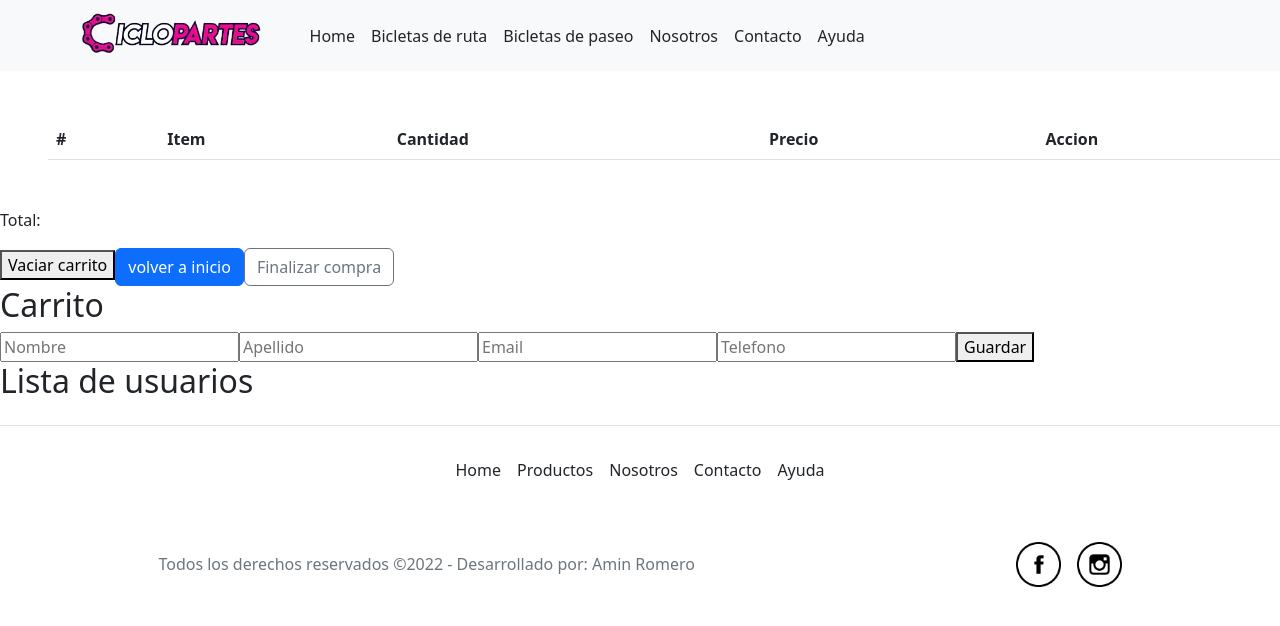
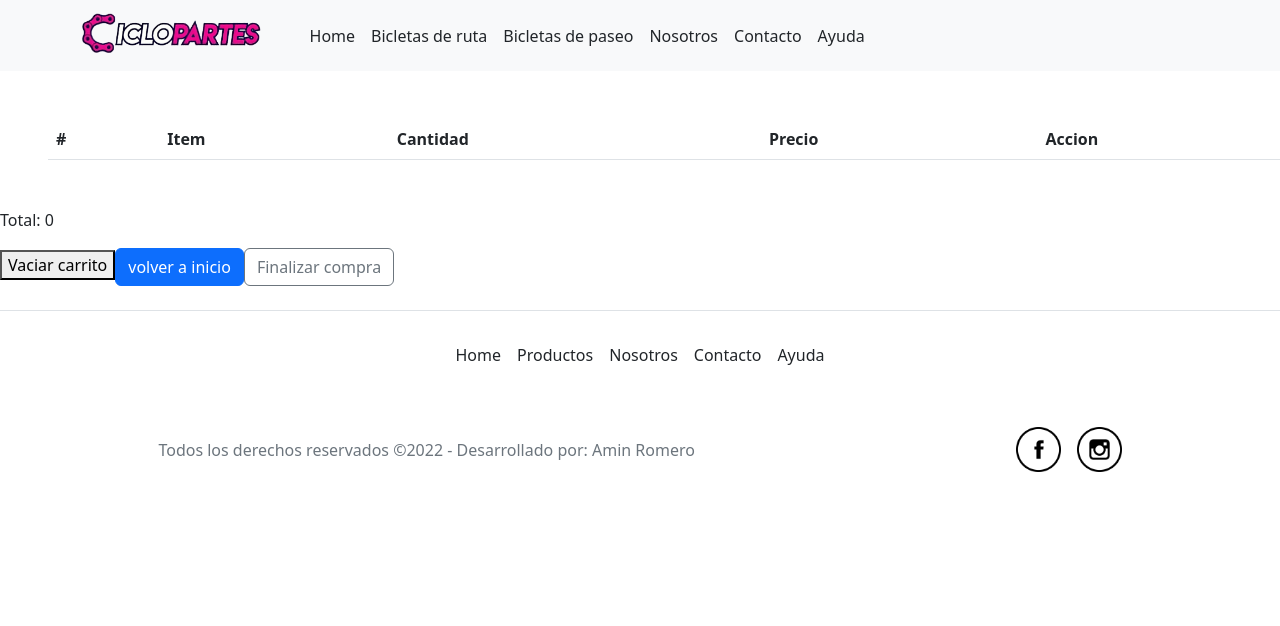
Before and after one commit to aminromero3/Ciclopartes-RomeroAdami, a React (Create React App) app: page /cart in a window 1280 px wide. Shown: the top 626 px of the page. Built offline with nearby package versions, Linux system fonts and the light colour scheme.

Commit message:
Agregue checkout

```diff
--- a/src/components/Cart.js
+++ b/src/components/Cart.js
@@ -1,74 +1,10 @@
 import React from 'react'
 import { Link } from 'react-router-dom';
-import { useState } from "react"
 import { useCarrito } from "./CartContext"
-import Page from "./Page"
-import { db } from "./firebase"
-import { collection, addDoc , serverTimestamp } from "firebase/firestore"
-import List from "./List";
-
 
 function Cart() {
 
-  const [nombre, setNombre] = useState("");
-  const [apellido, setApellido] = useState("");
-  const [usuarios, setUsuarios] = useState([]);
-  const [email, setEmail] = useState("");
-  const [telefono, setTelefono] = useState("");
-
-  const {carrito, total, vaciarCarrito, eliminarProducto, precioTotal} = useCarrito();
-
-  console.log(carrito);
-  const nombreCompleto = `${nombre} ${apellido}`;
-
-  const handleChangeNombre = (e) => {
-    e.preventDefault()
-    const input = e.target
-    const value = input.value
-    setNombre(value)
-  }
-
-  const handleChangeApellido = (e) => {
-    const input = e.target
-    const value = input.value
-    setApellido(value)
-  }
-
-  const handleChangeEmail = (e) => {
-    const input = e.target
-    const value = input.value
-    setEmail(value)
-  }
-
-  const handleChangeTelefono = (e) => {
-    const input = e.target
-    const value = input.value
-    setTelefono(value)
-  }
-
-  const handleConfirm = () => {
-    const orden= {
-      items: carrito,
-      total : 300,
-      buyer : {
-        name : nombreCompleto,
-        phone : telefono,
-        email : email,
-      },
-      date : serverTimestamp()
-    }
-
-    const ordersCollection = collection(db, "orders")
-    const consulta = addDoc(ordersCollection, orden)
-
-    consulta
-      .then((res)=>{
-        console.log(res);
-      })
-      .catch(error => {
-        console.log(error)
-      })
-  }
+  const {carrito, vaciarCarrito, eliminarProducto, precioTotal} = useCarrito();
 
   return (
     <div>
@@ -86,7 +22,7 @@ function Cart() {
           return (
             <tbody key={item} id="bodyTabla">
               <tr>
-                  <th scope="row">#</th>
+                  <th scope="row"></th>
                   <td>{item.title}</td>
                   <td>{item.cantidad}</td>
                   <td>{item.price * item.cantidad}</td>
@@ -100,21 +36,8 @@ function Cart() {
         <p>Total: {precioTotal()}</p>
         <button onClick={vaciarCarrito}>Vaciar carrito</button>
         <Link to={'/'} className="btn btn-primary">volver a inicio</Link>
-        <button className="btn btn-outline-secondary" >Finalizar compra</button>
+        <Link to={'/login'} className="btn btn-outline-secondary" >Finalizar compra</Link>
 
-
-        <Page titulo="Carrito" subtitulo="Compra y vende">
-
-            <input type="text" placeholder="Nombre" onChange={handleChangeNombre} value={nombre} />
-            <input type="text" placeholder="Apellido" onChange={handleChangeApellido} value={apellido} />
-            <input type="text" placeholder="Email" onChange={handleChangeEmail} value={email} />
-            <input type="text" placeholder="Telefono" onChange={handleChangeTelefono} value={telefono} />
-
-            <button onClick={handleConfirm}>Guardar</button>
-
-            <List usuarios={usuarios} />
-
-        </Page>
       </div>
     )
 
--- a/src/components/CartContext.js
+++ b/src/components/CartContext.js
@@ -1,5 +1,7 @@
 import React from "react";
 import { createContext, useContext, useState } from "react";
+import { db } from "./firebase"
+import { collection, addDoc , serverTimestamp } from "firebase/firestore";
 
 export const contexto = createContext();
 
@@ -10,10 +12,68 @@ export const useCarrito = () => {
 }
 
 const CustomProvider = (props) => {
+    const [nombre, setNombre] = useState("");
+    const [apellido, setApellido] = useState("");
+    const nombreCompleto = `${nombre} ${apellido}`;
 
+    const [email, setEmail] = useState("");
+    const [telefono, setTelefono] = useState("");
     const [cantidad, setCantidad] = useState(0);
     const [carrito, setCarrito] = useState([]);
-    const [total, setTotal] = useState(0);
+
+
+    const handleChangeNombre = (e) => {
+        e.preventDefault()
+        const input = e.target
+        const value = input.value
+        setNombre(value)
+    }
+
+    const handleChangeApellido = (e) => {
+        const input = e.target
+        const value = input.value
+        setApellido(value)
+    }
+
+    const handleChangeEmail = (e) => {
+        const input = e.target
+        const value = input.value
+        setEmail(value)
+    }
+
+    const handleChangeTelefono = (e) => {
+        const input = e.target
+        const value = input.value
+        setTelefono(value)
+    }
+
+    const handleConfirm = () => {
+        const orden= {
+            items: carrito,
+            total : precioTotal(),
+            buyer : {
+                name : nombreCompleto,
+                phone : telefono,
+                email : email,
+            },
+            date : serverTimestamp()
+        }
+
+        const ordersCollection = collection(db, "orders")
+        const consulta = addDoc(ordersCollection, orden)
+
+        consulta
+            .then((res)=>{
+            console.log(res);
+            })
+            .catch(error => {
+            console.log(error)
+            })
+    }
+
+    // /////////////////////////////////
+    // ************ CARRITO ************
+    // /////////////////////////////////
 
     const isInCart = (id) => {
         return carrito.some((item) => item.id === id);
@@ -29,8 +89,10 @@ const CustomProvider = (props) => {
                 }
             });
             setCarrito(newCarrito);
+            setCantidad(cantidad + producto.cantidad);
         }else{
             setCarrito([...carrito, producto]);
+            setCantidad(cantidad + producto.cantidad);
         }
     }
 
@@ -44,9 +106,7 @@ const CustomProvider = (props) => {
     }
 
     const precioTotal = () => {
-        console.log(carrito.map((item) => {
-            return {total: item.precio * item.cantidad}
-        }))
+        return carrito.reduce((acc, item) => acc += item.cantidad * item.price, 0)
     }
 
     const valorDelContexto = {
@@ -56,8 +116,12 @@ const CustomProvider = (props) => {
         eliminarProducto,
         vaciarCarrito,
         precioTotal,
+        handleChangeNombre,
+        handleChangeApellido,
+        handleChangeEmail,
+        handleChangeTelefono,
+        handleConfirm,
     }
-
 
     return(
         <Provider value={valorDelContexto}>
--- a/src/components/ItemDetail.js
+++ b/src/components/ItemDetail.js
@@ -15,7 +15,7 @@ function ItemDetail({item}) {
     <div className="card shadow-sm">
           <div className="card-body m-5">
               <h6>{item.title}</h6>
-              <img src={item.image} alt="" />
+              <img src={item.image} alt={item.title} />
               <p>{item.description}</p>
               <p>${item.price}</p>
               <ItemCount stock={item.stock} initial={1} onAdd={onAdd} />
--- a/src/components/List.js
+++ /dev/null
@@ -1,16 +0,0 @@
-import { memo } from "react"
-
-const List = ({ usuarios }) => {
-    return (
-        <section>
-            <h2>Lista de usuarios</h2>
-            {usuarios.map(usuario => (
-                <article key={usuario.nombre}>
-                    <h3>{usuario.nombre} {usuario.apellido}</h3>
-                </article>
-            ))}
-        </section>
-    )
-
-}
-export default memo(List)
--- /dev/null
+++ b/src/components/Login.js
@@ -0,0 +1,89 @@
+import React from 'react'
+
+import { useCarrito } from "./CartContext"
+
+function Login() {
+
+    const {
+        carrito,
+        cantidad,
+        nombre,
+        apellido,
+        usuarios,
+        email,
+        telefono,
+        precioTotal,
+        handleChangeNombre,
+        handleChangeApellido,
+        handleChangeEmail,
+        handleChangeTelefono,
+        handleConfirm,
+    } = useCarrito();
+
+    console.log(carrito);
+
+  return (
+    <div className='containerForm'>
+        <div className='row g-5'>
+            {/* cart */}
+            <div className="col-md-5 col-lg-4 order-md-last">
+                <h4 className="d-flex justify-content-between align-items-center mb-3">
+                    <span className="text-primary">Tu Carrito</span>
+                    <span className="badge bg-primary rounded-pill">{cantidad}</span>
+                </h4>
+                <ul className="list-group mb-3">
+                    {carrito.map((item) => {
+                        return (
+                            <li key={item} className="list-group-item d-flex justify-content-between lh-sm" >
+                                <img className='imageCart' src={item.image} alt={item.title} />
+                                <div>
+                                    <h6 className="my-0">{item.title}</h6>
+                                    <small className="text-muted">{item.description}</small>
+                                </div>
+                                <span className="text-muted">${item.price}</span>
+                            </li>
+                        )
+                    })}
+                <li className="list-group-item d-flex justify-content-between">
+                    <span>Total:</span>
+                    <strong>${precioTotal()}</strong>
+                </li>
+                </ul>
+
+                <form className="card p-2">
+                <div className="input-group">
+                    <input type="text" className="form-control" placeholder="Promo code"/>
+                    <button type="submit" className="btn btn-secondary">Redeem</button>
+                </div>
+                </form>
+            </div>
+            {/* form */}
+            <div className='col-md-7 col-lg-8'>
+                <form className='needs-validation' noValidate>
+                    <div className='row g-3'>
+                        <div className="form-group col-sm-6">
+                            <label className='form-label'>Nombre</label>
+                            <input type="text" className="form-control" id="nombre" aria-describedby="emailHelp" onChange={handleChangeNombre} value={nombre} placeholder="Nombre" required/>
+                        </div>
+                        <div className="form-group col-sm-6">
+                            <label className='form-label'>Apellido</label>
+                            <input type="text" className="form-control" id="apellido" aria-describedby="emailHelp" onChange={handleChangeApellido} value={apellido} placeholder="Apellido" required/>
+                        </div>
+                        <div className="form-group col-12">
+                            <label className='form-label'>Email</label>
+                            <input type="email" className="form-control" id="email" aria-describedby="emailHelp" onChange={handleChangeEmail} value={email} placeholder="Email" required/>
+                        </div>
+                        <div className="form-group col-12">
+                            <label className='form-label'>Telefono</label>
+                            <input type="text" className="form-control" id="telefono" aria-describedby="emailHelp" onChange={handleChangeTelefono} value={telefono} placeholder="Nombre" required/>
+                        </div>
+                        <button type="submit" className="btn btn-primary" onClick={handleConfirm}>Finalizar compra</button>
+                    </div>
+                </form>
+            </div>
+        </div>
+    </div>
+  );
+}
+
+export default Login
--- a/src/components/Main.js
+++ b/src/components/Main.js
@@ -3,6 +3,7 @@ import {Routes, Route } from 'react-router-dom'
 import ItemListContainer from "./ItemListContainer";
 import ItemDetailContainer from "./ItemDetailContainer";
 import Cart from './Cart';
+import Login from './Login';
 // import Nosotros from './Nosotros';
 // import Contacto from './Contacto';
 // import Ayuda from './Ayuda';
@@ -17,6 +18,7 @@ function Main() {
                 <Route path='/item/:id' element={<ItemDetailContainer />} />
                 <Route path='/:category' element={<ItemListContainer/>}/>
                 <Route path='/cart' element={<Cart/>}/>
+                <Route path='/login' element={<Login/>} />
                 {/* <Route path='/nosotros' element={<Nosotros/>}/>
                 <Route path='/contacto' element={<Contacto/>}/>
                 <Route path='/ayuda' element={<Ayuda/>}/> */}
--- a/src/components/Page.js
+++ /dev/null
@@ -1,15 +0,0 @@
-import React from 'react'
-
-function Page(props) {
-    return (
-        <div>
-            <h2>{props.titulo}</h2>
-            <h3>{props.ubtitulo}</h3>
-            <div className='contenido'>
-                {props.children}
-            </div>
-        </div>
-    )
-}
-
-export default Page
--- a/src/estilos.css
+++ b/src/estilos.css
@@ -1,7 +1,6 @@
 .logoHeader{
     height: 45px;
     margin-right: 25px;
-
 }
 
 .cart{
@@ -12,3 +11,14 @@
 .borde{
     border: 1px solid black;
 }
+
+.containerForm{
+    max-width: 960px;
+    margin: 50px auto;
+    padding: 0 15px;
+}
+
+.imageCart{
+    height: 45px;
+    margin-right: 25px;
+}
```
